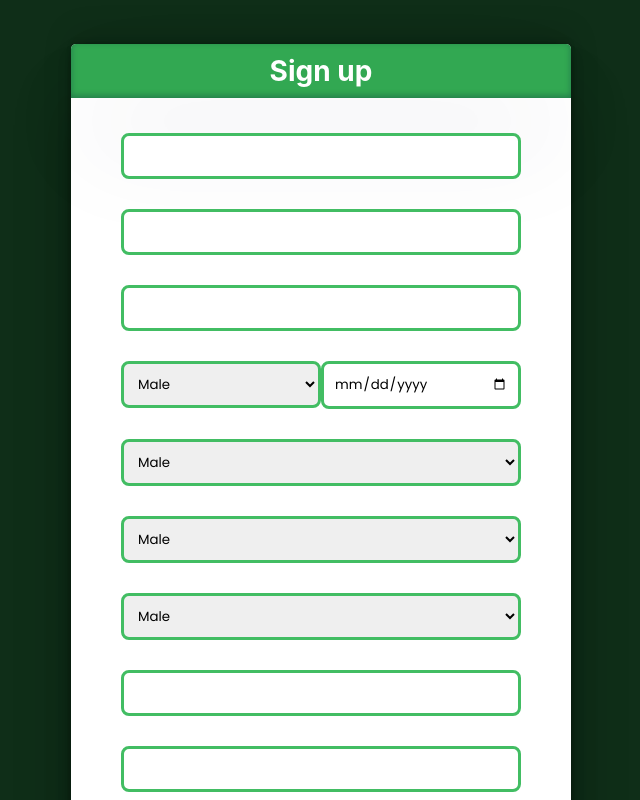
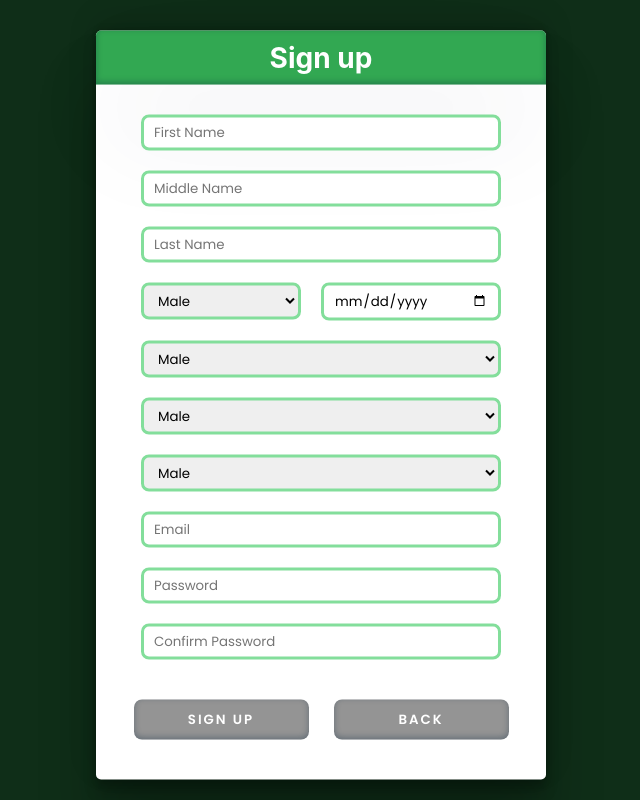
Before and after one commit to Zaimon227/Project-Management-React-Application, a React (Create React App) app in the folder registration_react/client/: page /signup in a window 1280 px wide. Shown: the whole page, without its empty margins (319-959 px from the left). Built offline with nearby package versions, Linux system fonts and the light colour scheme; the HTML template or start-up script is replaced by a standard one.

Commit message:
Refined Login and Signup

```diff
--- a/registration_react/client/src/pages/Login.js
+++ b/registration_react/client/src/pages/Login.js
@@ -10,8 +10,17 @@ const Login = () => {
             <div className="form--container">
                 <h1 className="form--title">Welcome!</h1>
                 <form>
-                    <input/>
-                    <input type="password"/>
+                    <input
+                        type="text"
+                        id="email"
+                        name="email"
+                        placeholder="Email"
+                    />
+                    <input
+                        type="password"
+                        id="password"
+                        name="password"
+                        placeholder="Password"/>
                     <input className="form--submit" type="submit" value="LOGIN"/>
                     <br/>
                     <label className="form--signuplabel">Don't have an account yet?</label>
--- a/registration_react/client/src/pages/Signup.js
+++ b/registration_react/client/src/pages/Signup.js
@@ -10,12 +10,27 @@ const Login = () => {
             <div className="form--signup-container">
                 <h1 className="form--title">Sign up</h1>
                 <form>
-                    <input/>
-                    <input/>
-                    <input/>
+                    <input className="form--signup-input"
+                        type="text"
+                        id="firstname"
+                        name="firstname"
+                        placeholder="First Name"
+                    />
+                    <input className="form--signup-input"
+                        type="text"
+                        id="middlename"
+                        name="middlename"
+                        placeholder="Middle Name"
+                    />
+                    <input className="form--signup-input"
+                        type="text"
+                        id="lastname"
+                        name="lastname"
+                        placeholder="Last Name"
+                    />
                     <select className="form--signup-gender" id="gender" name="gender">
                         <option value="Male">Male</option>
-                        <option value="Gender">Male</option>
+                        <option value="Female">Female</option>
                     </select>
                     <input className="form--signup-datepicker" type="date"/>
                     <select className="form--signup-select" id="gender" name="gender">
@@ -30,13 +45,27 @@ const Login = () => {
                         <option value="Male">Male</option>
                         <option value="Gender">Male</option>
                     </select>
-                    <input/>
-                    <input type="password"/>
-                    <input className="form--submit" type="submit" value="LOGIN"/>
-                    <br/>
-                    <label className="form--signuplabel">Don't have an account yet?</label>
-                    <Link to='/signup'>
-                    <input className="form--signup" type="button" value="Signup"/>
+                    <input className="form--signup-input"
+                        type="text"
+                        id="email"
+                        name="email"
+                        placeholder="Email"
+                    />
+                    <input className="form--signup-input"
+                        type="password"
+                        id="password"
+                        name="password"
+                        placeholder="Password"
+                    />
+                    <input className="form--signup-input"
+                        type="password"
+                        id="confirmpassword"
+                        name="confirmpassword"
+                        placeholder="Confirm Password"
+                    />
+                    <input className="form--signup-submit" type="submit" value="SIGN UP"/>
+                    <Link to='/'>
+                    <input className="form--signup-back" type="button" value="BACK"/>
                     </Link>
                 </form>
             </div>
--- a/registration_react/client/src/styles/Login.css
+++ b/registration_react/client/src/styles/Login.css
@@ -8,13 +8,13 @@ html {
 input {
     font-family: 'Poppins', sans-serif;
     box-sizing: border-box;
-    padding: 10px;
+    padding: 5px 10px;
     margin: 15px 0;
     width: 80%;
     border-style: solid;
     border-width: 3px;
     border-radius: 8px;
-    border-color: #42bd63;
+    border-color: #83de9b;
 }
 
 form {
@@ -34,7 +34,7 @@ form {
 
 .form--container {
     position: fixed;
-    top: -5%;
+    top: 0%;
     left: 50%;
     transform: translate(-50%, 50%);
     background: #ffffff;
@@ -64,8 +64,9 @@ form {
 }
 
 .form--submit {
-    width: 200px;
-    background-color: #32a852;
+    width: 175px;
+    background-color: #949494;
+    padding: 10px;
     color: #ffffff;
     border-style: hidden;
     cursor: pointer;
--- a/registration_react/client/src/styles/Signup.css
+++ b/registration_react/client/src/styles/Signup.css
@@ -1,46 +1,58 @@
-.form--signup-select {
+.form--signup-input {
     font-family: 'Poppins', sans-serif;
     box-sizing: border-box;
-    padding: 10px;
-    margin: 15px 0;
+    padding: 5px 10px;
+    margin: 10px 0;
     width: 80%;
     border-style: solid;
     border-width: 3px;
     border-radius: 8px;
-    border-color: #42bd63;
+    border-color: #83de9b;
+}
+
+.form--signup-select {
+    font-family: 'Poppins', sans-serif;
+    box-sizing: border-box;
+    padding: 5px 10px;
+    margin: 10px 0;
+    width: 80%;
+    border-style: solid;
+    border-width: 3px;
+    border-radius: 8px;
+    border-color: #83de9b;
 }
 
 .form--signup-gender {
     font-family: 'Poppins', sans-serif;
     box-sizing: border-box;
-    padding: 10px;
-    margin: 15px 0;
-    width: 200px;
+    padding: 5px 10px;
+    margin: 10px 20px 10px 0px;
+    width: 160px;
     border-style: solid;
     border-width: 3px;
     border-radius: 8px;
-    border-color: #42bd63;
+    border-color: #83de9b;
 }
 
 .form--signup-datepicker {
     font-family: 'Poppins', sans-serif;
     box-sizing: border-box;
-    padding: 10px;
-    margin: 15px 0;
-    width: 200px;
+    padding: 5px 10px;
+    margin: 10px 0;
+    width: 180px;
     border-style: solid;
     border-width: 3px;
     border-radius: 8px;
-    border-color: #42bd63;
+    border-color: #83de9b;
 }
 
 .form--signup-container {
     position: fixed;
-    top: -50%;
+    top: -43%;
     left: 50%;
     transform: translate(-50%, 50%);
     background: #ffffff;
-    width: 500px;
+    width: 450px;
     padding: 0px;
     border-radius: 5px;
     box-shadow:
@@ -50,3 +62,46 @@
     rgba(0, 0, 0, 0.17) 0px 12px 13px,
     rgba(0, 0, 0, 0.09) 0px -3px 5px;
 }
+
+.form--signup-submit {
+    width: 175px;
+    margin-right: 25px;
+    margin-top: 30px;
+    margin-bottom: 40px;
+    background-color: #949494;
+    padding: 10px;
+    color: #ffffff;
+    border-style: hidden;
+    cursor: pointer;
+    font-weight: 600;
+    letter-spacing: 2px;
+    box-shadow:
+    rgba(50, 50, 93, 0.25) 0px 50px 100px -20px,
+    rgba(0, 0, 0, 0.3) 0px 30px 60px -30px,
+    rgba(10, 37, 64, 0.35) 0px -2px 6px 0px inset;
+    transition-duration: 0.4s;;
+}
+
+.form--signup-submit:hover {
+    background-color: #196b2f;
+}
+
+.form--signup-back {
+    width: 175px;
+    background-color: #949494;
+    color: #ffffff;
+    border-style: hidden;
+    cursor: pointer;
+    font-weight: 600;
+    letter-spacing: 2px;
+    padding: 10px;
+    box-shadow:
+    rgba(50, 50, 93, 0.25) 0px 50px 100px -20px,
+    rgba(0, 0, 0, 0.3) 0px 30px 60px -30px,
+    rgba(10, 37, 64, 0.35) 0px -2px 6px 0px inset;
+    transition-duration: 0.4s;;
+}
+
+.form--signup-back:hover {
+    background-color: #994040;
+}
```
